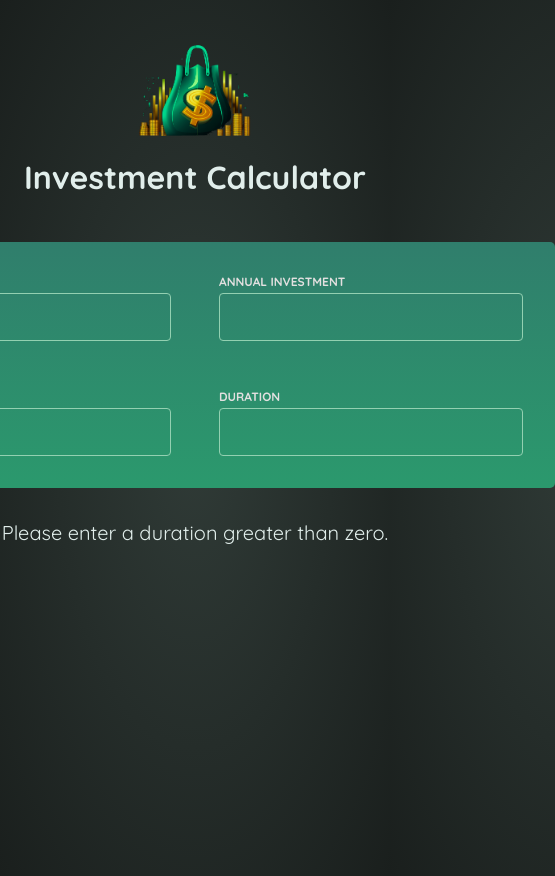
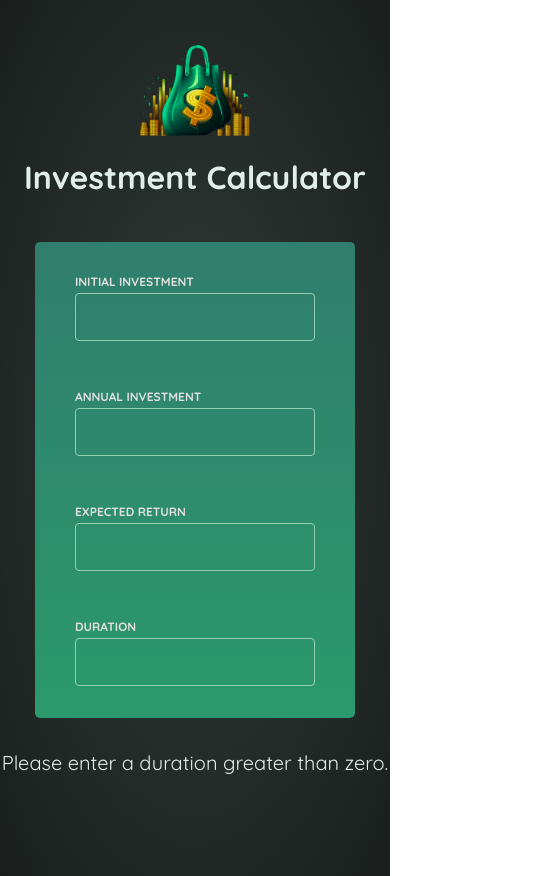
Before and after one commit to PeppeOliveri/React-Investment-Calculator, a React (Vite) app in the folder 01-starting-project/: page / in a window 390 px wide. Shown: the whole page, 555 px wide, since content can reach past the window. Built offline with nearby package versions, Linux system fonts and the light colour scheme.

Commit message:
Media queries added

```diff
--- a/01-starting-project/src/components/UserInput/UserInput.css
+++ b/01-starting-project/src/components/UserInput/UserInput.css
@@ -40,3 +40,25 @@
     }
   }
 }
+/* MEDIA QUERIES TABLET */
+@media (max-width: 720px) {
+  .input-container {
+    width: 20rem;
+    & div {
+      & input {
+        width: 15rem;
+      }
+    }
+  }
+}
+/* MEDIA QUERIES SMARTHPHONE */
+@media (max-width: 450px) {
+  .input-container {
+    width: 20rem;
+    & div {
+      & input {
+        width: 15rem;
+      }
+    }
+  }
+}
--- a/01-starting-project/src/components/UserTable/UserTable.css
+++ b/01-starting-project/src/components/UserTable/UserTable.css
@@ -29,3 +29,20 @@ tbody {
     }
   }
 }
+
+@media (max-width: 450px) {
+  table {
+    margin: 4rem 0 4rem 0;
+  }
+
+  thead {
+    & tr {
+      grid-template-columns: 2rem 5rem 4.5rem 4rem 4rem;
+    }
+  }
+  tbody {
+    & tr {
+      grid-template-columns: 2rem 5rem 4.5rem 4rem 4rem;
+    }
+  }
+}
--- a/01-starting-project/src/components/UserTable/UserTable.jsx
+++ b/01-starting-project/src/components/UserTable/UserTable.jsx
@@ -18,7 +18,7 @@ export default function UserTable({
             <tr>
               <td>Year</td>
               <td>Investment Value</td>
-              <td>Interest(Year)</td>
+              <td>Interest (Year)</td>
               <td>Total Interest</td>
               <td>Invested Capital</td>
             </tr>
```
